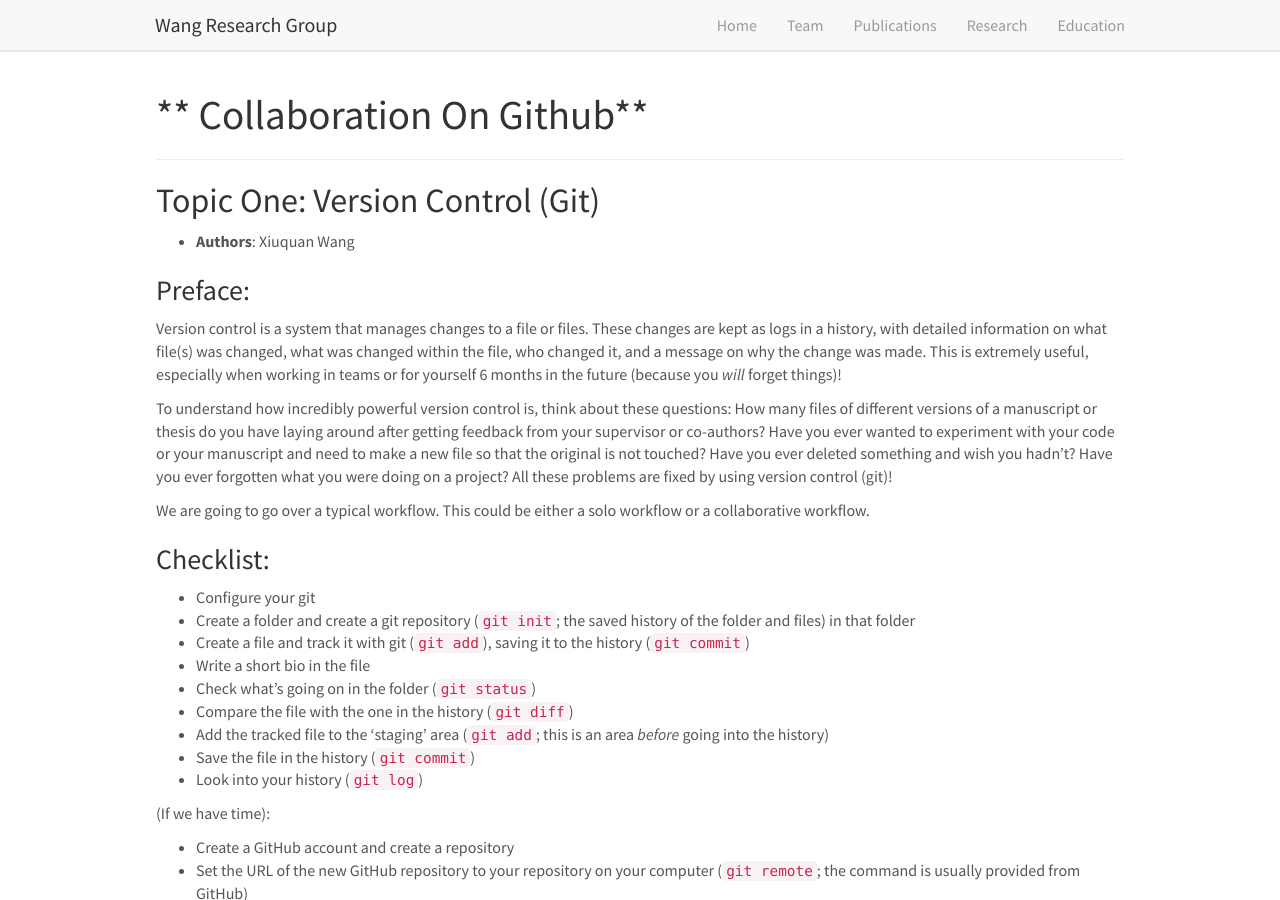
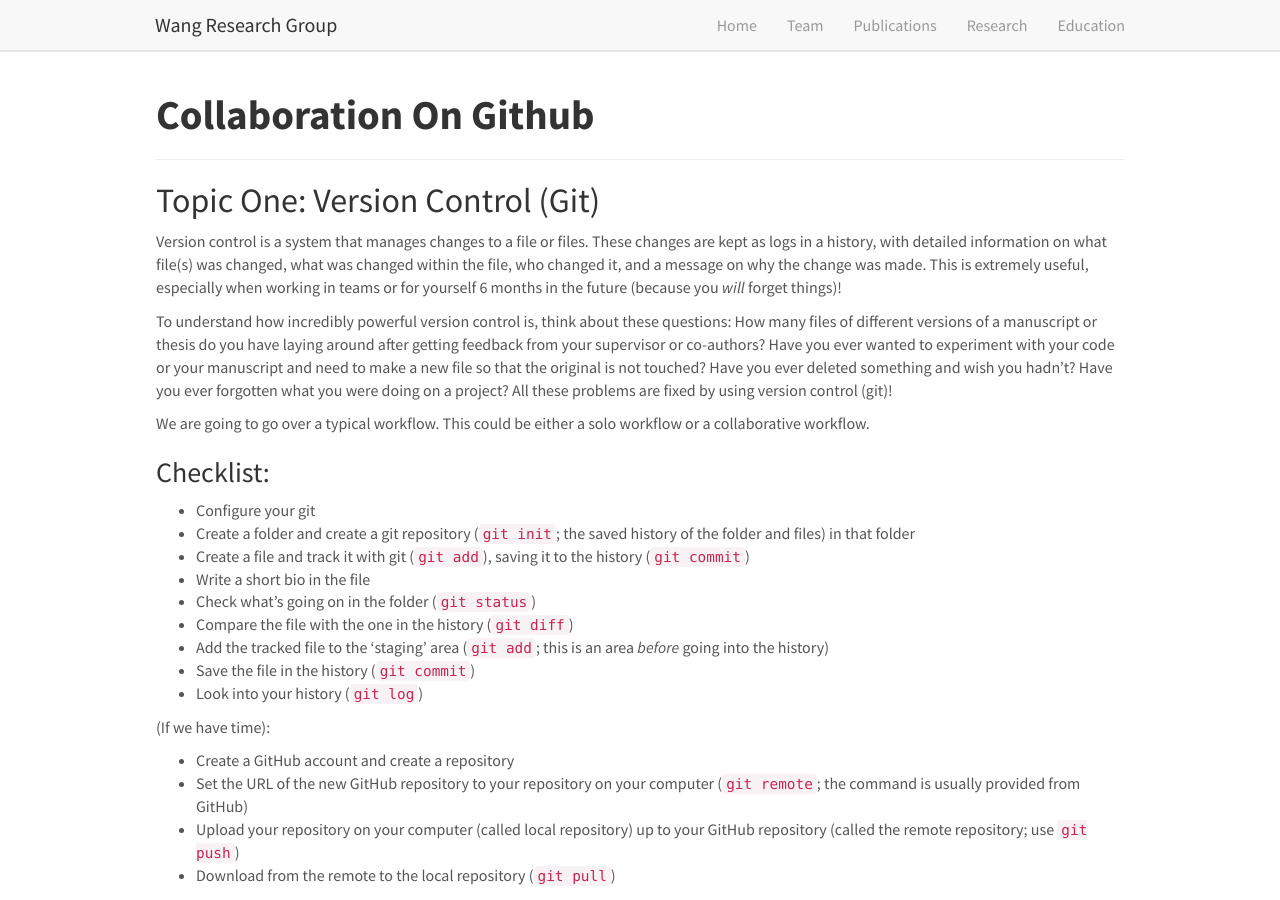
Before and after one commit to xiuquan0418/ResearchGroupWeb, a Jekyll site: the page built from _pages/GithubTutorials.md, in a window 1280 px wide and 900 px high. Built offline with Jekyll 4.4.1, drawn with Linux system fonts in a browser that asks for light colours; nearby versions of some CDN libraries; some of the changed text lies outside the part shown.

Commit message:
update GithubTutorials.md v2

```diff
--- a/_pages/GithubTutorials.md
+++ b/_pages/GithubTutorials.md
@@ -6,13 +6,10 @@ sitemap: false
 permalink: /GithubTutorials.html
 ---
 
-# ** Collaboration On Github**
+# **Collaboration On Github**
 
 ---
 ## Topic One: Version Control (Git)
- - **Authors**: Xiuquan Wang
-
-### Preface: ###
 
 Version control is a system that manages changes to a file or files.
 These changes are kept as logs in a history, with detailed information
```
Also changed, not shown: other parts of _pages/GithubTutorials.md (+1 -2 lines).
